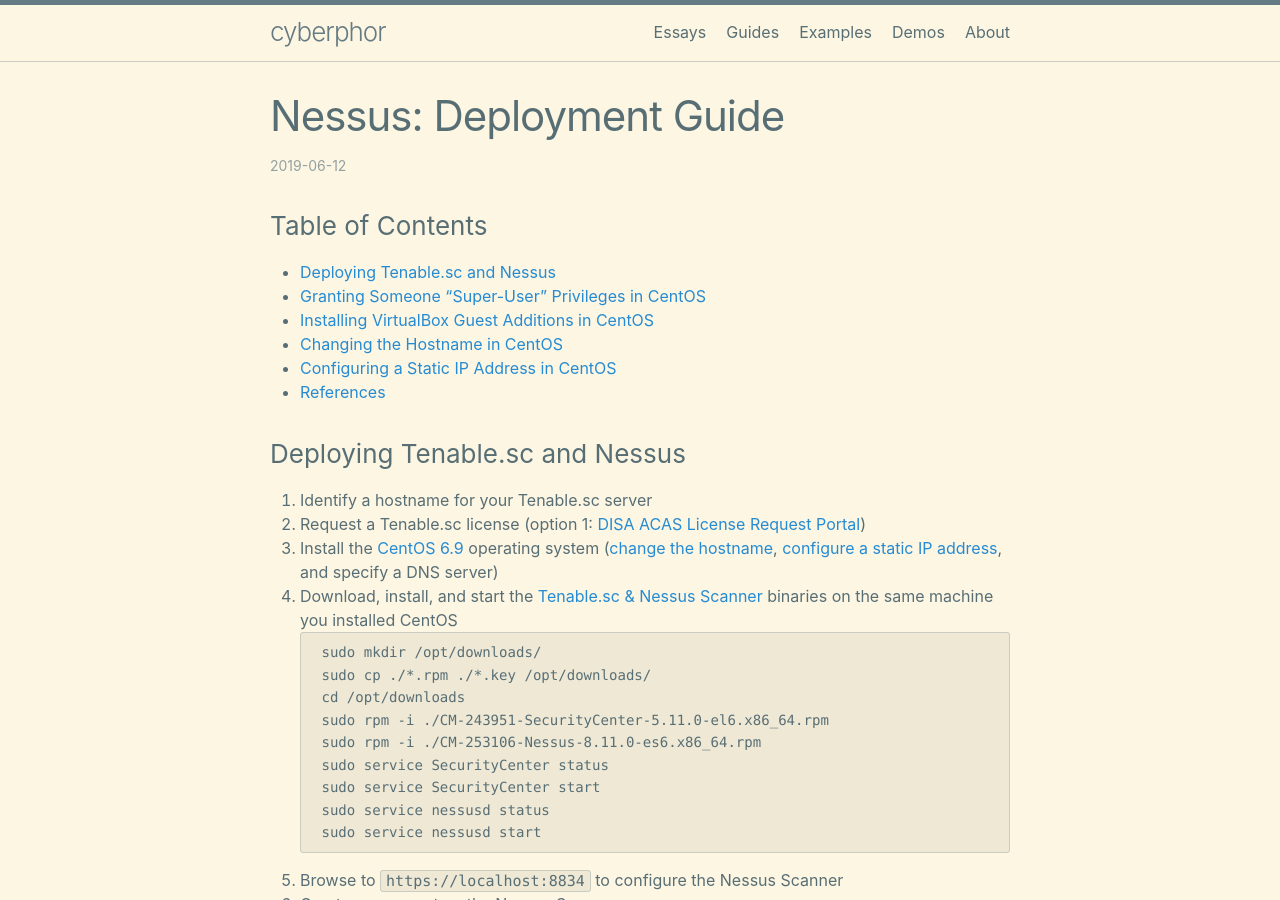
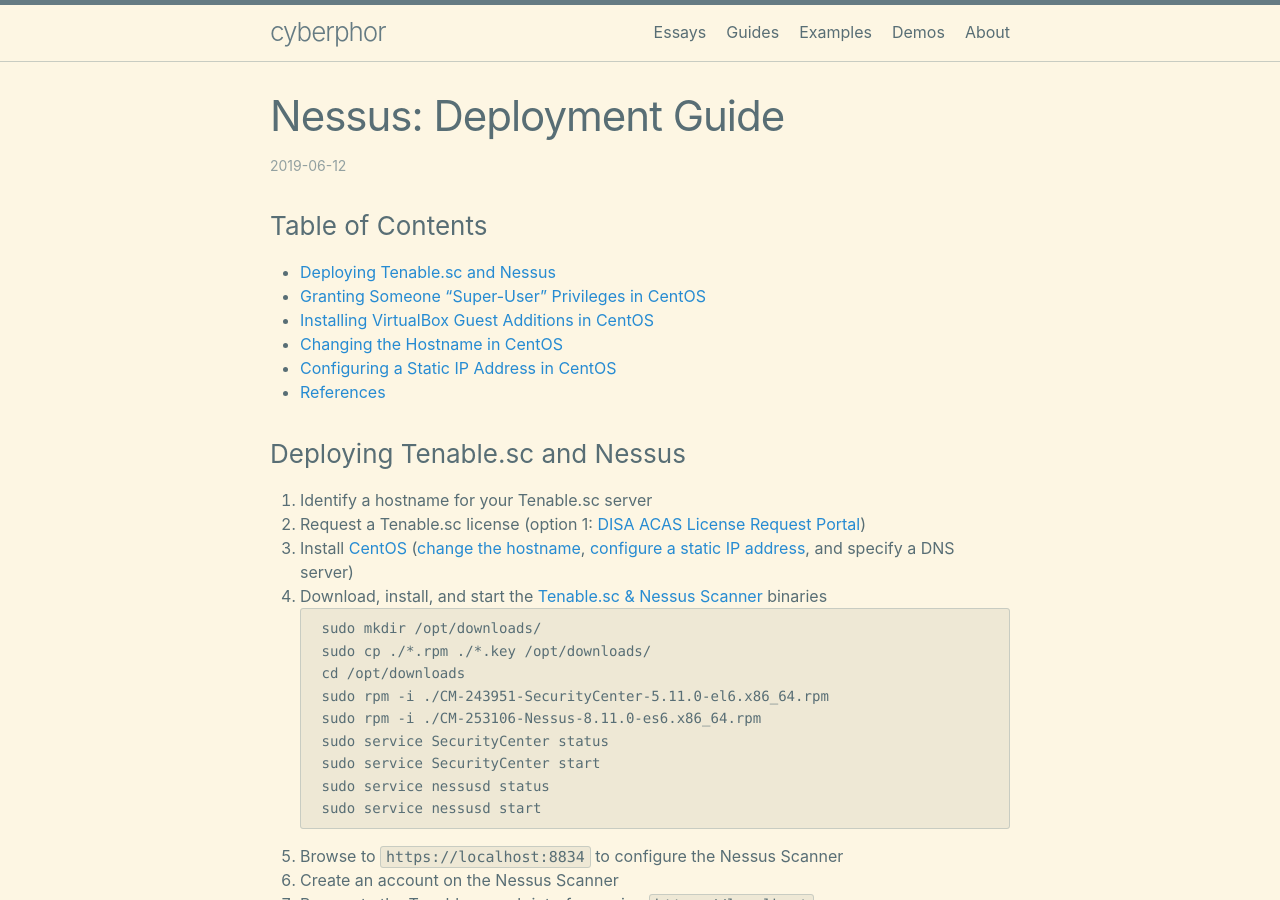
Before and after one commit to cyberphor/blog, a Jekyll site: the page built from _posts/guides/2019-06-12-nessus-deployment-guide.md, in a window 1280 px wide and 900 px high. Built offline with Jekyll 4.4.1, drawn with Linux system fonts in a browser that asks for light colours.

Commit message:
Update 2019-06-12-nessus-deployment-guide.md

````diff
--- a/_posts/guides/2019-06-12-nessus-deployment-guide.md
+++ b/_posts/guides/2019-06-12-nessus-deployment-guide.md
@@ -17,8 +17,8 @@ subcategory: guides
 ### Deploying Tenable.sc and Nessus
 1. Identify a hostname for your Tenable.sc server
 2. Request a Tenable.sc license (option 1: [DISA ACAS License Request Portal](https://disa.deps.mil/ext/cop/mae/netops/acas/Requests/index.aspx#/))
-3. Install the [CentOS 6.9](http://archive.kernel.org/centos-vault/6.9/isos/x86_64/CentOS-6.9-x86_64-LiveDVD.iso) operating system ([change the hostname](#how-to-change-the-hostname-in-centos), [configure a static IP address](#how-to-assign-a-static-ip-address-in-centos), and specify a DNS server)
-4. Download, install, and start the [Tenable.sc & Nessus Scanner](https://patches.csd.disa.mil/CollectionInfo.aspx) binaries on the same machine you installed CentOS
+3. Install [CentOS](http://archive.kernel.org/centos-vault/6.9/isos/x86_64/CentOS-6.9-x86_64-LiveDVD.iso) ([change the hostname](#how-to-change-the-hostname-in-centos), [configure a static IP address](#how-to-assign-a-static-ip-address-in-centos), and specify a DNS server)
+4. Download, install, and start the [Tenable.sc & Nessus Scanner](https://patches.csd.disa.mil/CollectionInfo.aspx) binaries
     ```
     sudo mkdir /opt/downloads/
     sudo cp ./*.rpm ./*.key /opt/downloads/
````
